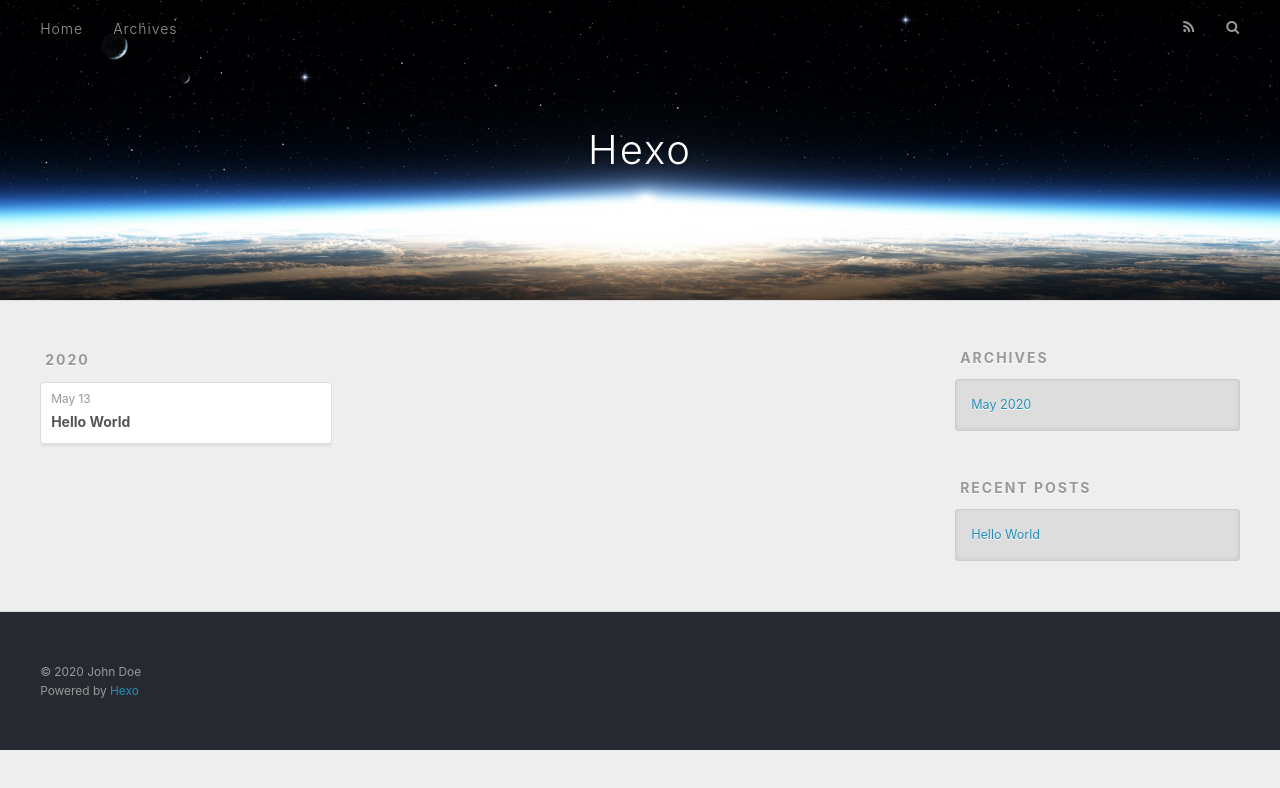
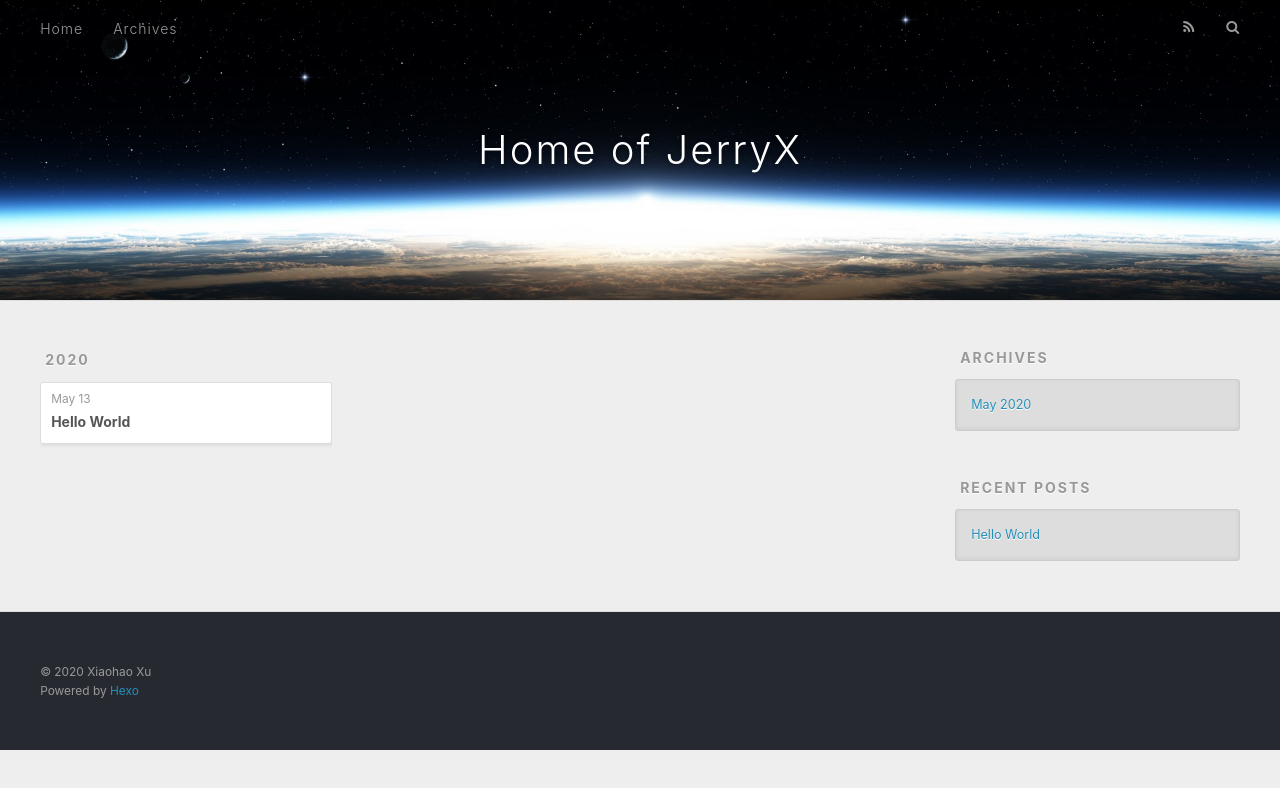
Before and after one commit to JerryX1110/JerryX.github.io, a plain HTML site: page archives/2020/05/index.html in a window 1280 px wide. Drawn offline with nearby package versions, Linux system fonts and the light colour scheme.

Commit message:
Site updated: 2020-05-13 07:39:35

```diff
--- a/archives/2020/05/index.html
+++ b/archives/2020/05/index.html
@@ -5,17 +5,17 @@
 
 
 
-  <title>Archives: 2020/5 | Hexo</title>
+  <title>Archives: 2020/5 | Home of JerryX</title>
   <meta name="viewport" content="width=device-width, initial-scale=1, maximum-scale=1">
   <meta property="og:type" content="website">
-<meta property="og:title" content="Hexo">
+<meta property="og:title" content="Home of JerryX">
 <meta property="og:url" content="http://yoursite.com/archives/2020/05/index.html">
-<meta property="og:site_name" content="Hexo">
+<meta property="og:site_name" content="Home of JerryX">
 <meta property="og:locale" content="en_US">
-<meta property="article:author" content="John Doe">
+<meta property="article:author" content="Xiaohao Xu">
 <meta name="twitter:card" content="summary">
 
-    <link rel="alternate" href="/atom.xml" title="Hexo" type="application/atom+xml">
+    <link rel="alternate" href="/atom.xml" title="Home of JerryX" type="application/atom+xml">
 
 
     <link rel="icon" href="/favicon.png">
@@ -36,7 +36,7 @@
   <div id="header-outer" class="outer">
     <div id="header-title" class="inner">
       <h1 id="logo-wrap">
-        <a href="/" id="logo">Hexo</a>
+        <a href="/" id="logo">Home of JerryX</a>
       </h1>
 
     </div>
@@ -141,7 +141,7 @@
 
   <div class="outer">
     <div id="footer-info" class="inner">
-      &copy; 2020 John Doe<br>
+      &copy; 2020 Xiaohao Xu<br>
       Powered by <a href="http://hexo.io/" target="_blank">Hexo</a>
     </div>
   </div>
```
Also changed, not shown: 2020/05/13/hello-world/index.html (+7 -7 lines), archives/2020/index.html (+7 -7 lines), archives/index.html (+7 -7 lines), index.html (+8 -8 lines).
